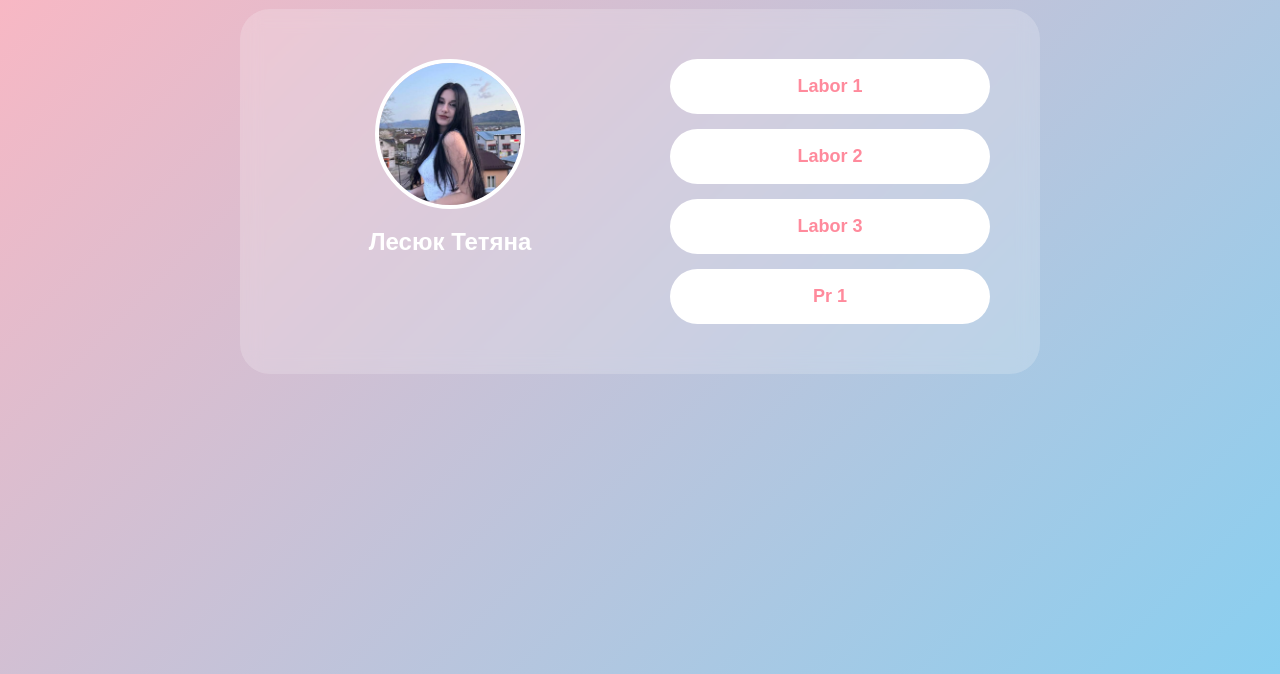
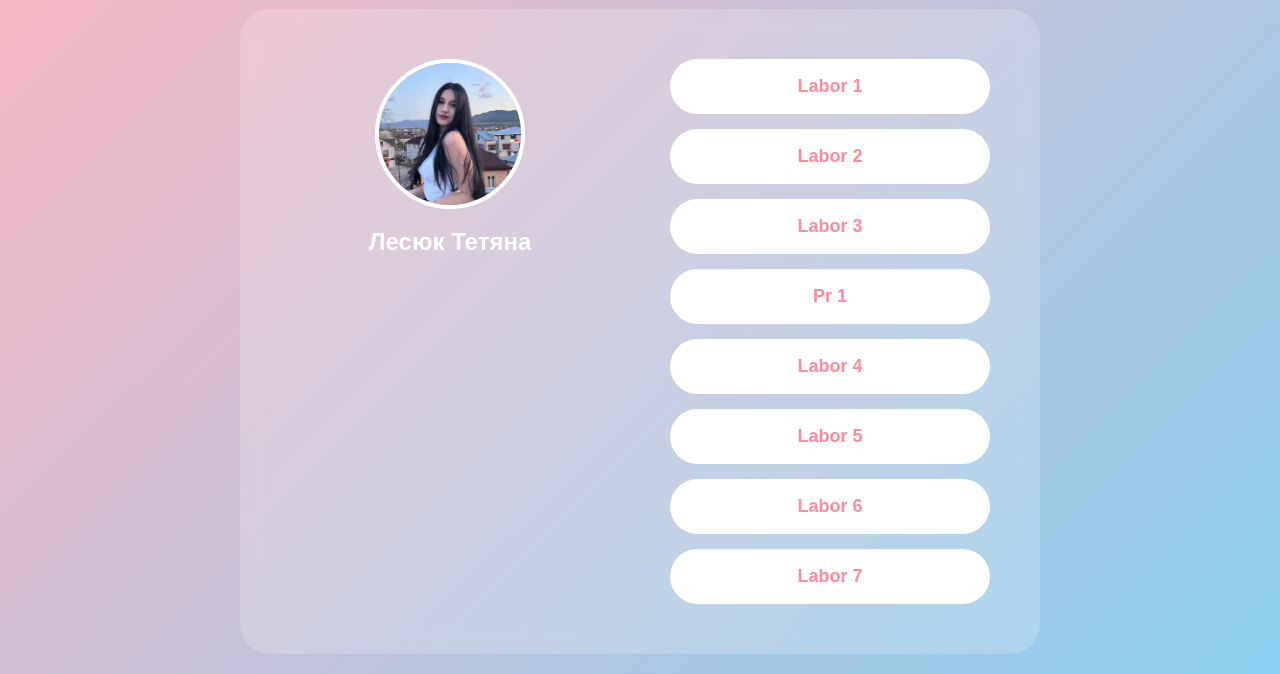
Before and after one commit to Tetianna02/tetianalesiuk.github.io, a plain HTML site: page index.html in a window 1280 px wide. Shown: the part 126-800 px from the top of the page. Drawn offline with Linux system fonts and the light colour scheme.

Commit message:
Update index.html

```diff
--- a/index.html
+++ b/index.html
@@ -21,6 +21,10 @@
                 <a href="lab2/index.html" class="btn">Labor 2</a>
                 <a href="lab3/index.html" class="btn">Labor 3</a>
                 <a href="Pr1/index.html" class="btn">Pr 1</a>
+                <a href="lab4/index.html" class="btn">Labor 4</a>
+                <a href="lab5/index.html" class="btn">Labor 5</a>
+                <a href="lab6/index.html" class="btn">Labor 6</a>
+                <a href="lab7/index.html" class="btn">Labor 7</a>
             </div>
         </div>
     </div>
```
